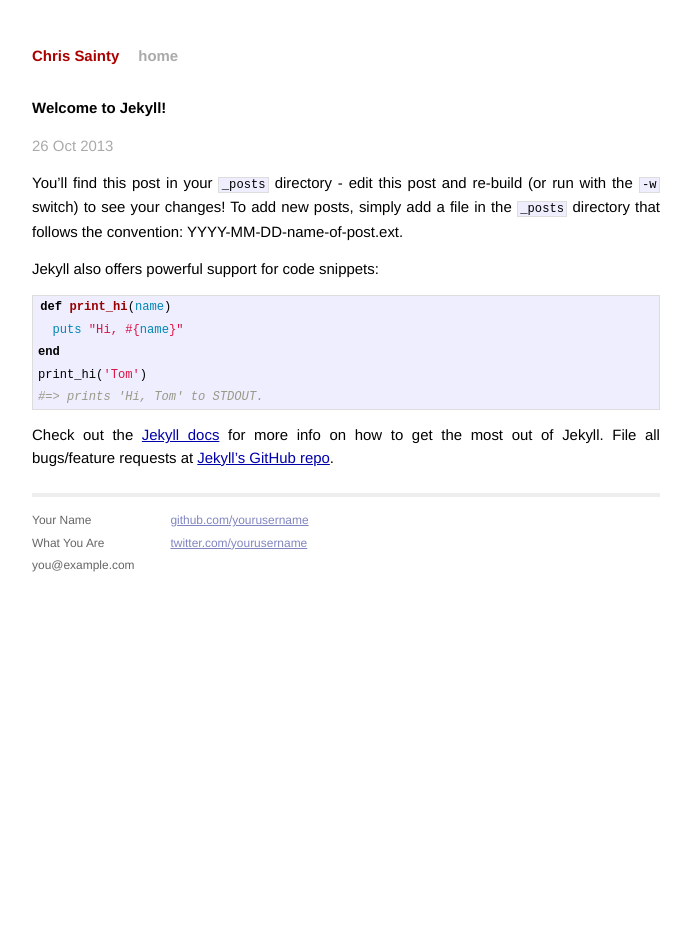
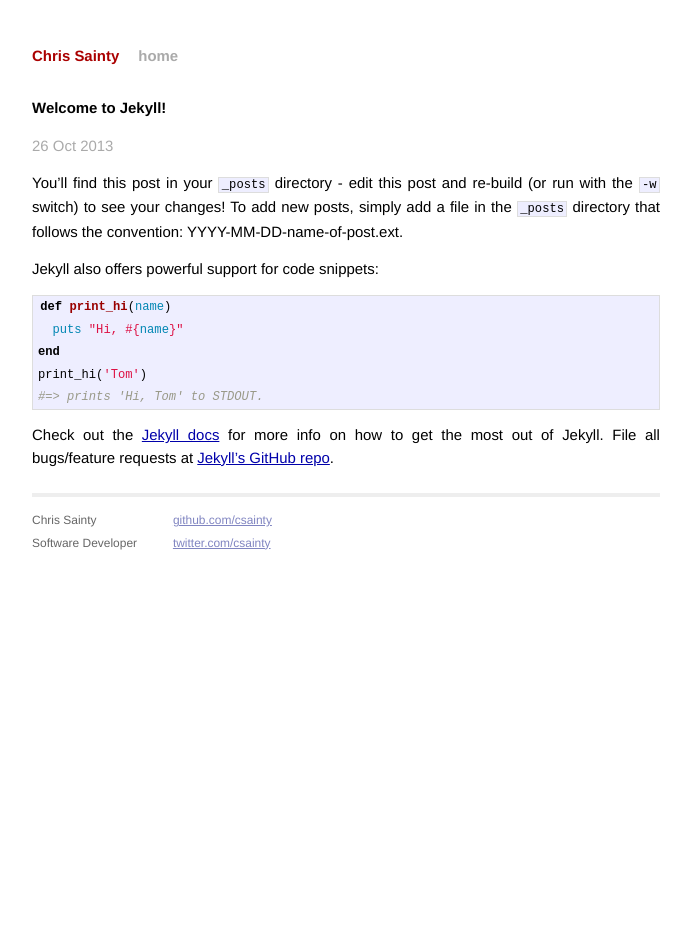
Before and after one commit to csainty/csainty.github.io, a Jekyll site: the page built from _posts/2013-10-26-welcome-to-jekyll.markdown, in a window 1280 px wide. Shown: the whole page, without its empty margins (294-985 px from the left). Built offline with Jekyll 4.4.1, drawn with Linux system fonts in a browser that asks for light colours; Markdown is read by kramdown in place of the engine named in the settings.

Commit message:
Some basic details changes to the default template

```diff
--- a/_layouts/default.html
+++ b/_layouts/default.html
@@ -26,15 +26,14 @@
           <div class="footer">
             <div class="contact">
               <p>
-                Your Name<br />
-                What You Are<br />
-                you@example.com
+                Chris Sainty<br />
+                Software Developer
               </p>
             </div>
             <div class="contact">
               <p>
-                <a href="https://github.com/yourusername">github.com/yourusername</a><br />
-                <a href="https://twitter.com/yourusername">twitter.com/yourusername</a><br />
+                <a href="https://github.com/csainty">github.com/csainty</a><br />
+                <a href="https://twitter.com/csainty">twitter.com/csainty</a><br />
               </p>
             </div>
           </div>
```
